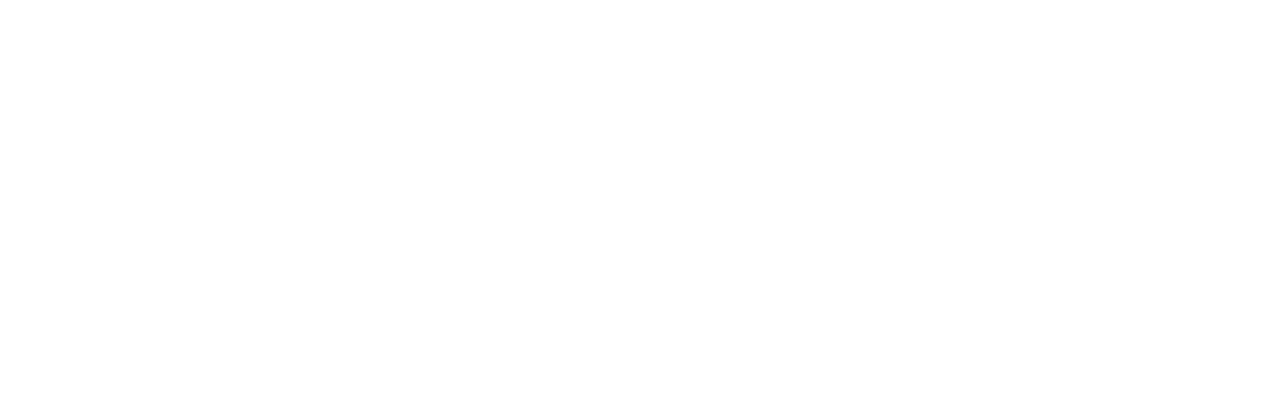
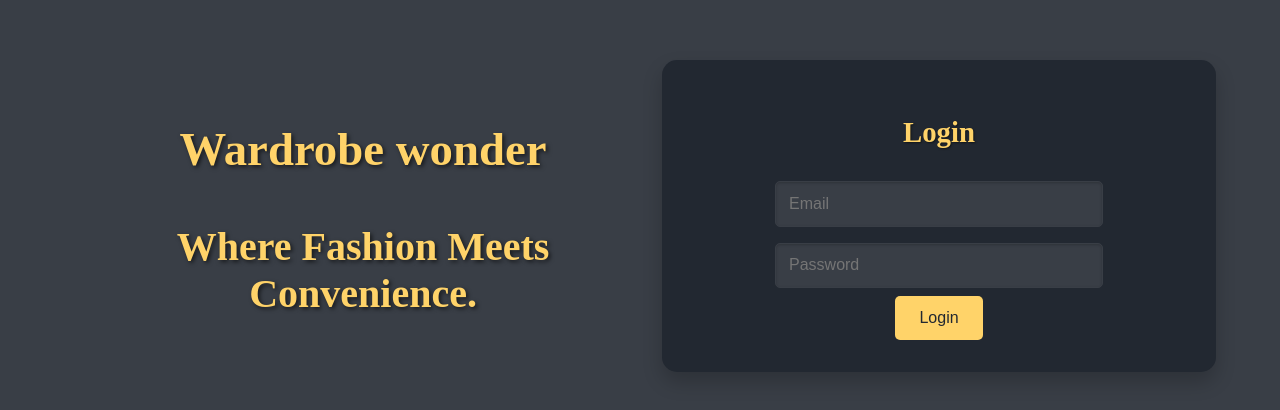
Before and after one commit to rudraiah09/wardrobe-wonder, a React (Create React App) app in the folder frontend/: page /seller-login in a window 1280 px wide. Before the commit this address had no page. Shown: the part 184-594 px from the top of the page. Built offline with nearby package versions, Linux system fonts and the light colour scheme.

Commit message:
login page added

```diff
--- a/frontend/src/App.js
+++ b/frontend/src/App.js
@@ -2,6 +2,7 @@
 import Index1 from "./Index1.js";
 import './App.css'
 import { BrowserRouter as Router , Route, Routes} from 'react-router-dom'
+import Login from "./seller/login.js";
 function App() {
   return (
     <div className="App">
@@ -9,6 +10,7 @@
 
           <Routes>
             <Route path="/" element={<Index1></Index1>}></Route>
+            <Route path="/seller-login" element={<Login></Login>}></Route>
           </Routes>
 
       </Router>
--- /dev/null
+++ b/frontend/src/seller/Login.css
@@ -0,0 +1,116 @@
+/* Apply styles to only the login page */
+.login-page {
+    background-color: #393E46;
+    height: 100vh;
+    display: flex;
+    align-items: center;
+    justify-content: space-between;
+    padding: 0;
+    margin: 0;
+  }
+
+  .brand-container {
+    margin-left: 5%; /* Space from the left */
+    color: #FFD369;
+    font-size: 2.5rem;
+    font-weight: bold;
+    text-align: center;
+    animation: slideIn 2s ease-in-out;
+    text-shadow: 2px 2px 4px rgba(0, 0, 0, 0.6);
+  }
+
+  /* Keyframe animation for sliding text */
+  @keyframes slideIn {
+    from {
+      opacity: 0;
+      transform: translateX(-50%);
+    }
+    to {
+      opacity: 1;
+      transform: translateX(0);
+    }
+  }
+
+  .login-container {
+    background-color: #222831; /* Dark background */
+    padding: 2rem;
+    border-radius: 15px;
+    box-shadow: 0 10px 20px rgba(0, 0, 0, 0.2);
+    width: 500px;
+    margin-right: 5%; /* Space from the right */
+    color: #EEEEEE; /* Light text color */
+  }
+
+  /* Other styles (unchanged) */
+  .login-form {
+    display: flex;
+    flex-direction: column;
+    align-items: center;
+  }
+
+  .login-title {
+    margin-bottom: 1.5rem;
+    color: #FFD369; /* Highlighted text color */
+    font-size: 1.8rem;
+    text-shadow: 1px 1px 2px rgba(0, 0, 0, 0.5);
+  }
+
+  .login-input {
+    width: 100%;
+    max-width: 300px;
+    padding: 0.8rem;
+    margin: 0.5rem 0;
+    border: 1px solid #393E46; /* Neutral border color */
+    border-radius: 5px;
+    font-size: 1rem;
+    background-color: #393E46; /* Slightly lighter background for inputs */
+    color: #EEEEEE; /* Light text for inputs */
+    box-shadow: inset 0 1px 3px rgba(0, 0, 0, 0.2);
+    transition: all 0.3s ease;
+  }
+
+  .login-input:focus {
+    outline: none;
+    border-color: #FFD369; /* Highlighted border on focus */
+    box-shadow: 0 0 5px rgba(255, 211, 105, 0.8);
+  }
+
+  .login-button {
+    background-color: #FFD369; /* Primary button color */
+    color: #222831; /* Contrast text for button */
+    padding: 0.8rem 1.5rem;
+    border: none;
+    border-radius: 5px;
+    font-size: 1rem;
+    cursor: pointer;
+    transition: background-color 0.3s ease, transform 0.2s ease;
+  }
+
+  .login-button:hover {
+    background-color: #EEEEEE; /* Lighter hover color */
+    color: #222831; /* Text contrast */
+    transform: scale(1.05); /* Subtle zoom effect */
+  }
+
+  .login-button:active {
+    transform: scale(1); /* Reset zoom effect on click */
+    background-color: #FFD369;
+  }
+
+  .login-container,
+  .login-title,
+  .login-input,
+  .login-button {
+    animation: fadeIn 1s ease-in-out;
+  }
+
+  @keyframes fadeIn {
+    from {
+      opacity: 0;
+      transform: translateY(-10px);
+    }
+    to {
+      opacity: 1;
+      transform: translateY(0);
+    }
+  }
--- /dev/null
+++ b/frontend/src/seller/login.js
@@ -0,0 +1,48 @@
+import { useState } from "react";
+import { useNavigate } from "react-router-dom";
+import "./Login.css";
+
+function Login() {
+  const [email, setEmail] = useState("");
+  const [password, setPassword] = useState("");
+  const navigate = useNavigate();
+
+  async function handleSubmit(e) {
+    e.preventDefault();
+    navigate("/home");
+  }
+
+  return (
+    <div className="login-page">
+      <div className="brand-container"> <h3>Wardrobe wonder</h3>
+      <p>Where Fashion Meets Convenience.</p></div>
+
+      <div className="login-container">
+        <form className="login-form" onSubmit={handleSubmit}>
+          <h2 className="login-title">Login</h2>
+          <input
+            type="email"
+            name="email"
+            placeholder="Email"
+            value={email}
+            onChange={(e) => setEmail(e.target.value)}
+            className="login-input"
+          />
+          <input
+            type="password"
+            name="password"
+            placeholder="Password"
+            value={password}
+            onChange={(e) => setPassword(e.target.value)}
+            className="login-input"
+          />
+          <button type="submit" className="login-button">
+            Login
+          </button>
+        </form>
+      </div>
+    </div>
+  );
+}
+
+export default Login;
```
